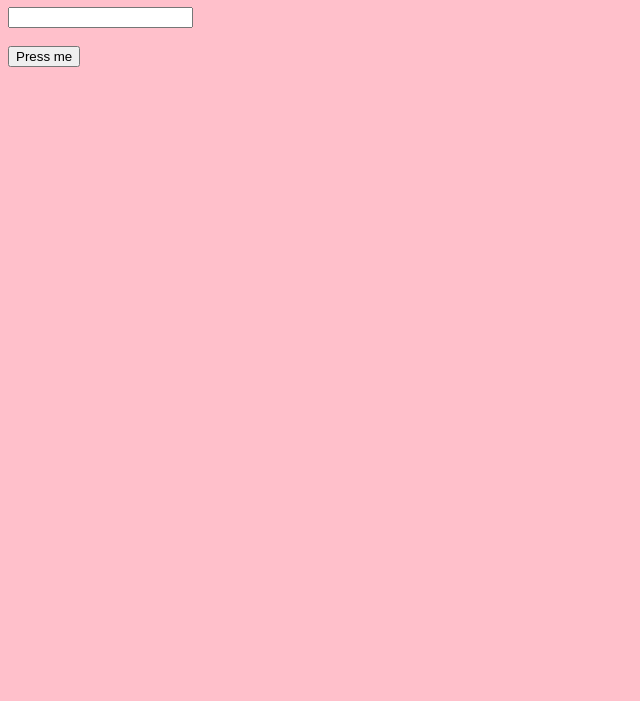
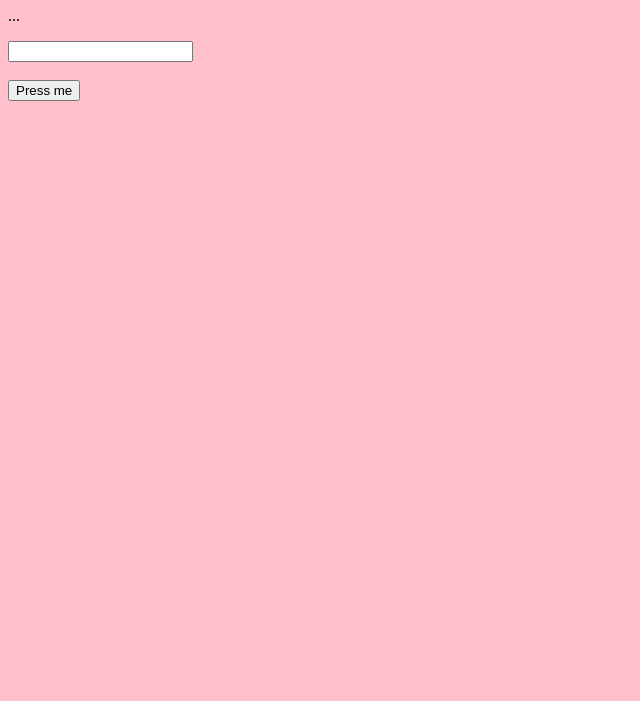
Before and after one commit to lopeslima/aplicativo.sorteio, a plain HTML site: page index.html in a window 1280 px wide. Shown: the part 99-800 px from the top of the page, without its empty margins (0-640 px from the left). Drawn offline with Linux system fonts and the light colour scheme.

Commit message:
Update index.html

```diff
--- a/index.html
+++ b/index.html
@@ -7,7 +7,7 @@
 <body>
 
 <h1>Game Talk Show</h1>
-<p> </p>
+<p>... </p>
 <form>
 <input type= "text" id="brunetti">
 </form> <br>
```
